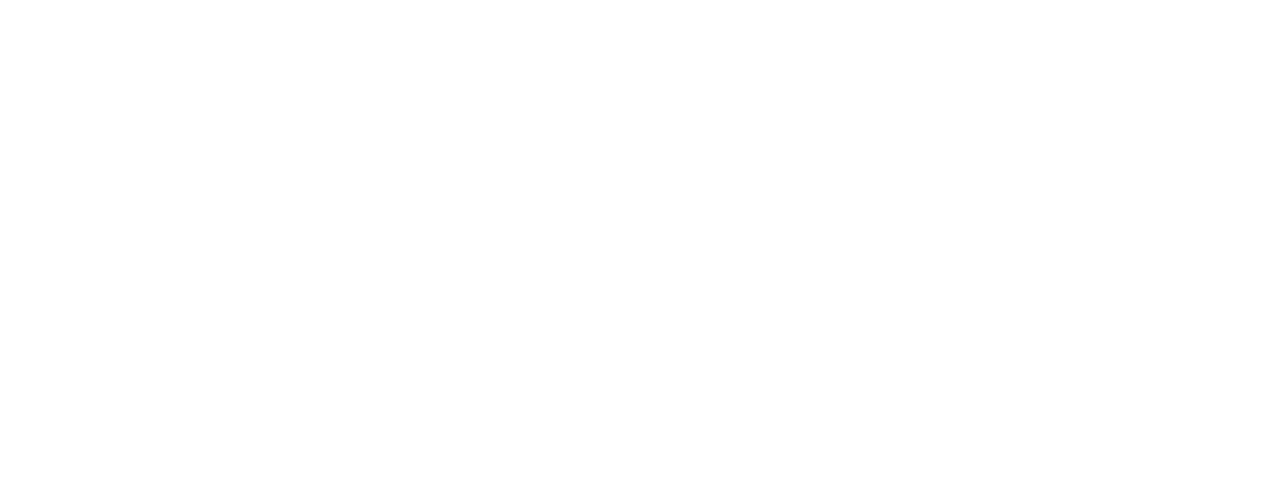
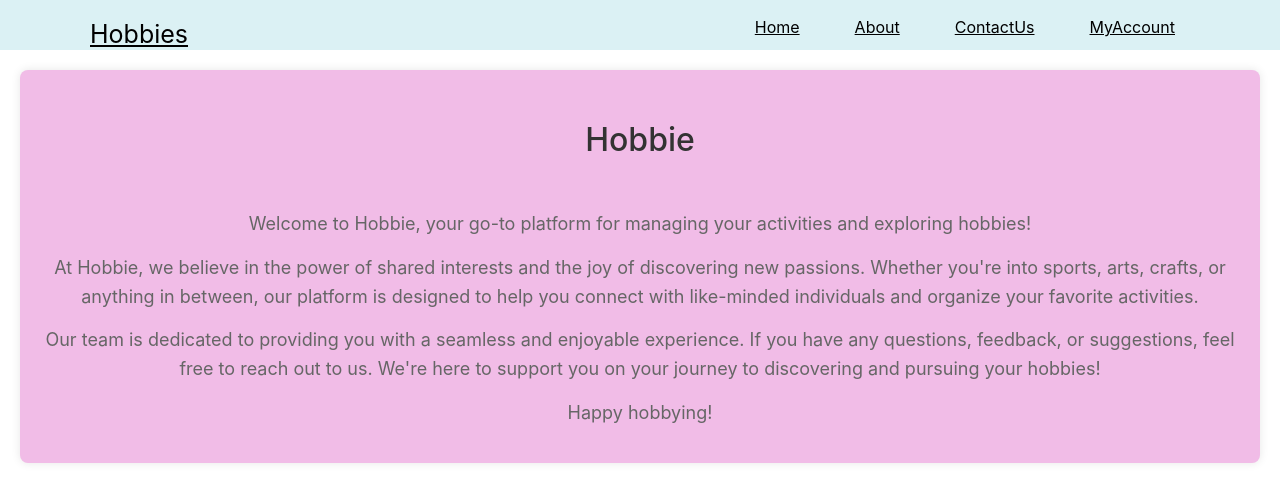
Before and after one commit to jal-1331/FSD, a React (Create React App) app: page /Aboutus in a window 1280 px wide. Before the commit this address had no page. Shown: the top 502 px of the page. Built offline with nearby package versions, Linux system fonts and the light colour scheme.

Commit message:
add about us

```diff
--- a/src/App.js
+++ b/src/App.js
@@ -7,6 +7,7 @@
 import store from './Components/Redux_management/store';
 
 import EventDetails from './Components/EventDetails/EventDetails';
+import AboutUs from './Components/About/AboutUs';
 
 
 function App() {
@@ -20,6 +21,7 @@
         <Route path="/EventDetails" element={<EventDetails/>}/>
         <Route path="/Event" element={<Event/>}/>
         <Route path="/Profile" element={<Profile/>}/>
+        <Route path="/Aboutus" element={<AboutUs/>}/>
 
         </Routes>
       </Router>
--- /dev/null
+++ b/src/Components/About/About.css
@@ -0,0 +1,25 @@
+.about-us {
+    margin: 20px;
+    padding: 20px;
+    background-color: #f1bce7;
+    border-radius: 8px;
+    box-shadow: 0 0 10px rgba(0, 0, 0, 0.1);
+    text-align: center;
+  }
+
+  .about-us h2 {
+    font-size: 32px;
+    color: #333;
+    margin-bottom: 20px;
+    display: flex;
+    align-items: center;
+    justify-content: center;
+    height: 100px; /* Adjust height as needed */
+  }
+
+  .about-us p {
+    font-size: 18px;
+    color: #666;
+    line-height: 1.6;
+    margin-bottom: 15px;
+  }
--- /dev/null
+++ b/src/Components/About/AboutUs.js
@@ -0,0 +1,23 @@
+import React from 'react';
+import './About.css'
+import Head from '../Head/Head';
+
+const AboutUs = () => {
+  return (
+    <div>
+    <div>
+         <Head />
+    </div>
+    <div className="about-us">
+
+      <h2>Hobbie</h2>
+      <p>Welcome to Hobbie, your go-to platform for managing your activities and exploring hobbies!</p>
+      <p>At Hobbie, we believe in the power of shared interests and the joy of discovering new passions. Whether you're into sports, arts, crafts, or anything in between, our platform is designed to help you connect with like-minded individuals and organize your favorite activities.</p>
+      <p>Our team is dedicated to providing you with a seamless and enjoyable experience. If you have any questions, feedback, or suggestions, feel free to reach out to us. We're here to support you on your journey to discovering and pursuing your hobbies!</p>
+      <p>Happy hobbying!</p>
+    </div>
+    </div>
+  );
+};
+
+export default AboutUs;
--- a/src/Components/Head/Head.jsx
+++ b/src/Components/Head/Head.jsx
@@ -25,7 +25,7 @@
           <ul className={`nav_items ${isMenuOpen ? 'show' : ''}`}>
             <li className="nav_item">
               <Link to="/EventDetails" className="nav_link">Home</Link>
-              <Link to="#" className="nav_link">About</Link>
+              <Link to="/AboutUs" className="nav_link">About</Link>
               <Link to="ContactUs" className="nav_link">ContactUs</Link>
               <Link to="/Profile" className="nav_link">MyAccount</Link>
             </li>
```
